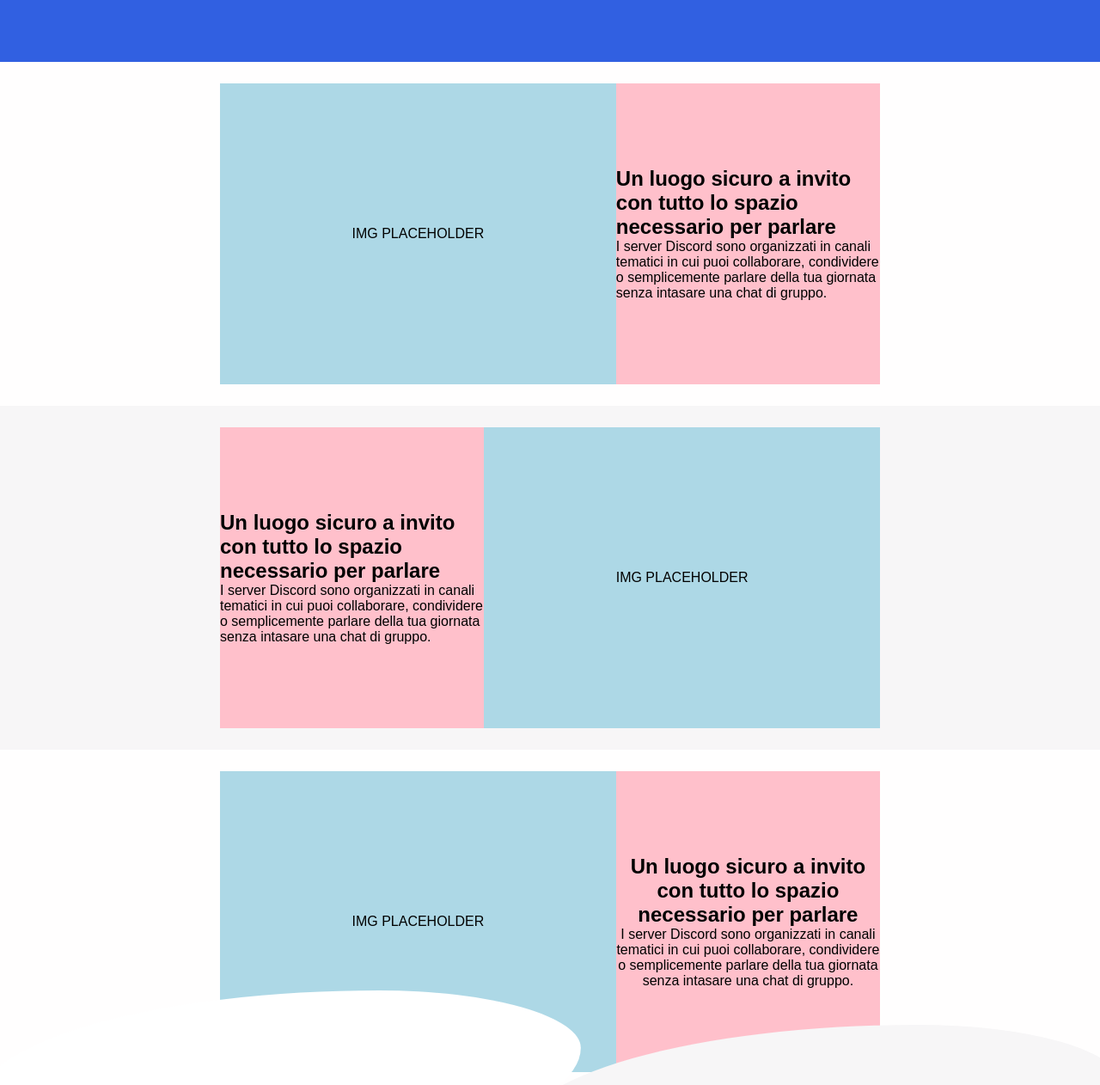
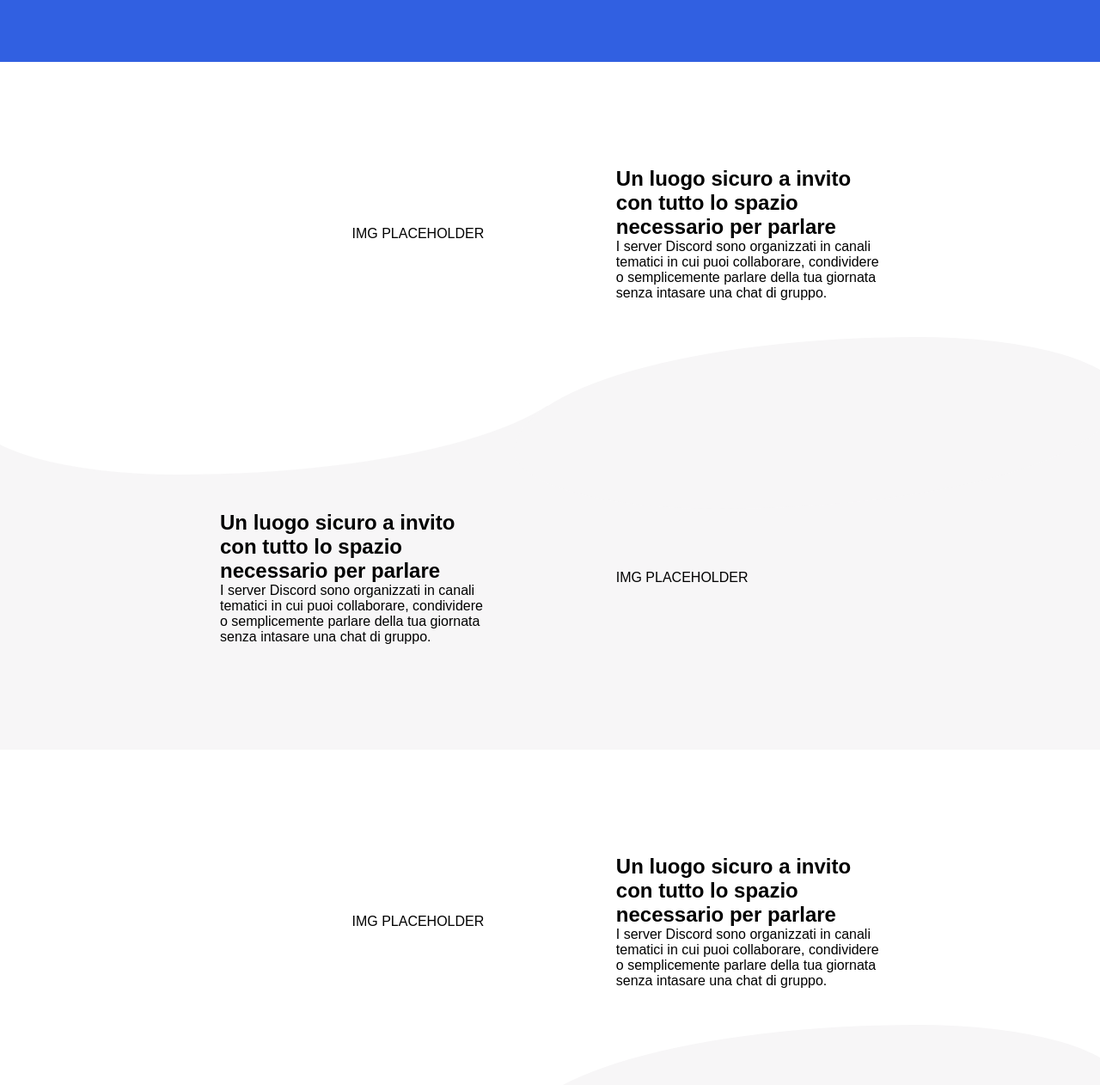
Before and after one commit to AiroldiFederico/htmlcss-struttura-discord, a plain HTML site: page index.html in a window 1280 px wide. Shown: the part 358-1620 px from the top of the page at 86% size. Drawn offline with Linux system fonts and the light colour scheme.

Commit message:
FASE 7 - aggiunta curve sec 1, box layout nascosti

```diff
--- a/asset/css/style.css
+++ b/asset/css/style.css
@@ -9,8 +9,9 @@ nav{
     display: flex;
     flex-direction: row;
     justify-content: space-around;
-    background-color: lightgoldenrodyellow;
+    background-color: #3160e1;
     padding: 6px;
+    color: white;
 }
 
 .header-section {
@@ -51,10 +52,12 @@ ul{
 
 #sec-1{
     display: flex;
+    flex-direction: column-reverse;
+    position: relative;
     min-height: 400px;
-    background-color: #fffefe;
-    justify-content: center;
-    align-items: center;
+    background-color: #ffffff;
+    justify-content: normal;
+    align-items: normal;
 }
 
 #sec1-1{
@@ -62,7 +65,7 @@ ul{
     min-height: 350px;
     margin: auto;
     width: 60%;
-    background-color: lightpink;
+    background-color: rgb(255, 255, 255);
     justify-content: center;
     align-items: center;
 }
@@ -70,7 +73,7 @@ ul{
 #div1-sec1{
     display: flex;
     width: 60%;
-    background-color: lightblue;
+    background-color: rgb(255, 255, 255);
     min-height: 350px;
     justify-content: center;
     align-items: center;
@@ -81,10 +84,11 @@ ul{
     width: 40%;
     flex-direction: column;
     flex-grow: 1;
-    background-color: pink;
+    background-color: rgb(255, 255, 255);
     min-height: 350px;
     justify-content: center;
     align-items: center;
+    text-align: start;
 }
 
 /* section 2 */
@@ -102,7 +106,7 @@ ul{
     min-height: 350px;
     margin: auto;
     width: 60%;
-    background-color: lightpink;
+    background-color: #f7f6f7;
     justify-content: center;
     align-items: center;
 }
@@ -110,7 +114,7 @@ ul{
 #div1-sec2{
     display: flex;
     width: 60%;
-    background-color: lightblue;
+    background-color: #f7f6f7;
     min-height: 350px;
     justify-content: center;
     align-items: center;
@@ -121,10 +125,11 @@ ul{
     width: 40%;
     flex-direction: column;
     flex-grow: 1;
-    background-color: pink;
+    background-color: #f7f6f7;
     min-height: 350px;
     justify-content: center;
     align-items: center;
+    text-align: start;
 }
 
 /* section 3 */
@@ -133,7 +138,7 @@ ul{
     display: flex;
     flex-direction: column-reverse;
     min-height: 400px;
-    background-color: #fffefe;
+    background-color: #ffffff;
     justify-content: normal;
     align-items: normal;
     position: relative;
@@ -145,7 +150,7 @@ ul{
     min-height: 350px;
     margin: auto;
     width: 60%;
-    background-color: lightpink;
+    background-color: rgb(255, 255, 255);
     justify-content: center;
     align-items: center;
 }
@@ -153,7 +158,7 @@ ul{
 #div1-sec3{
     display: flex;
     width: 60%;
-    background-color: lightblue;
+    background-color: rgb(255, 255, 255);
     min-height: 350px;
     justify-content: center;
     align-items: center;
@@ -164,10 +169,11 @@ ul{
     width: 40%;
     flex-direction: column;
     flex-grow: 1;
-    background-color: pink;
+    background-color: rgb(255, 255, 255);
     min-height: 350px;
     justify-content: center;
     align-items: center;
+    text-align: start;
 }
 
 
--- a/index.html
+++ b/index.html
@@ -62,7 +62,7 @@
 <main>
 
     <!-- section 1 -->
-    <section id="sec-1">
+    <section id="sec-1" class="curve">
 
         <div id="sec1-1">
 
```
